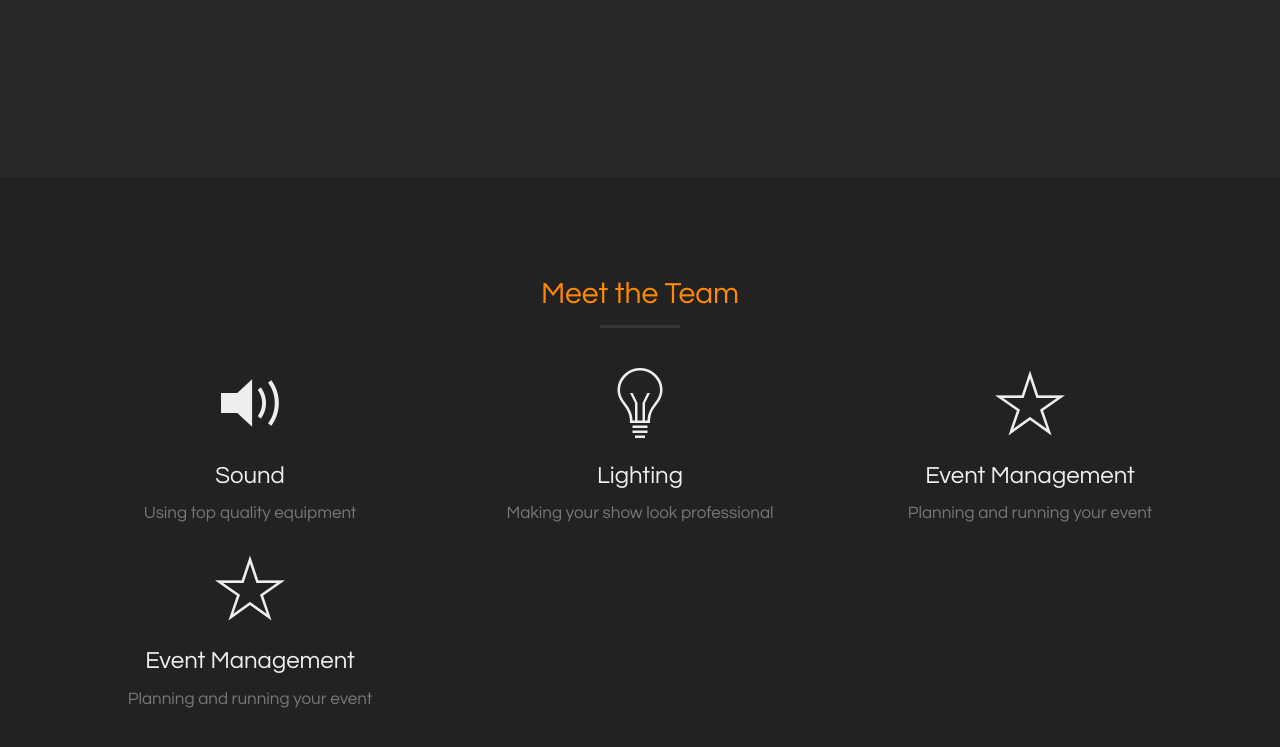
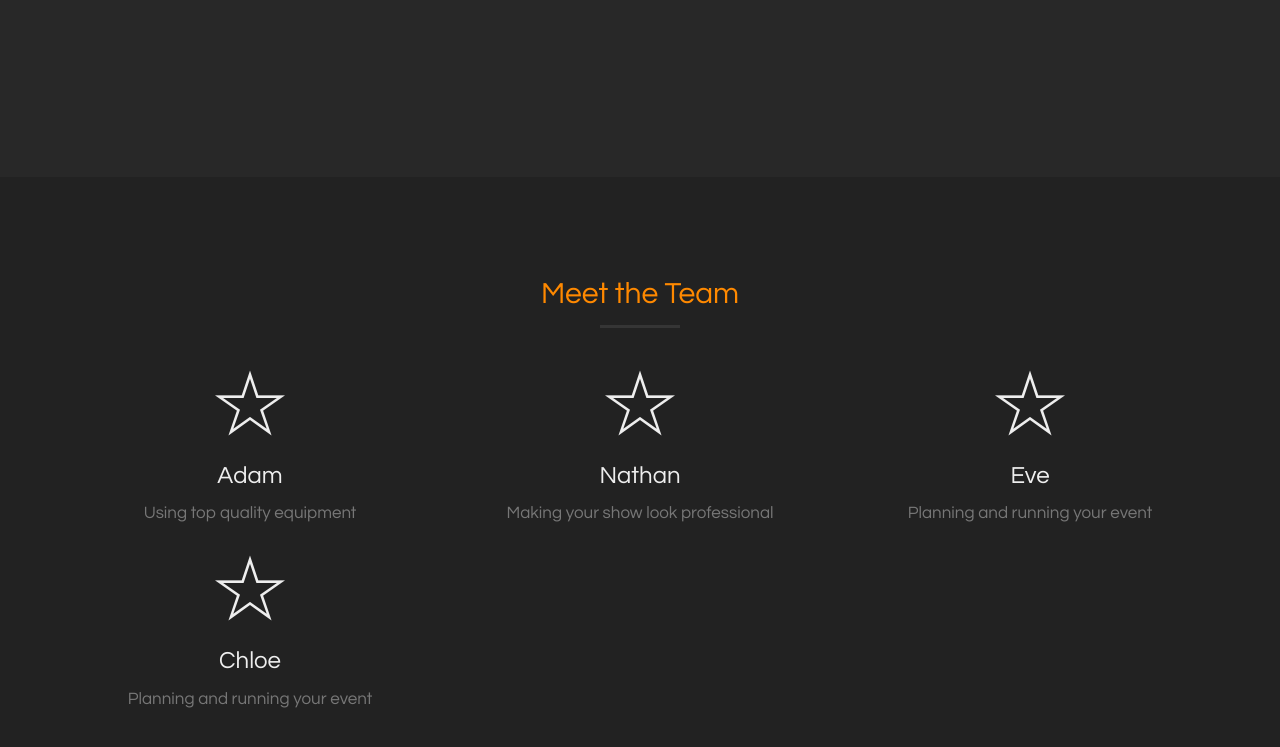
Before and after one commit to IWantEvents/iwantevents.github.com, a plain HTML site: page index.html in a window 1280 px wide. Shown: the part 1623-2370 px from the top of the page. Drawn offline with nearby package versions, Linux system fonts and the light colour scheme.

Commit message:
meet the team 2

```diff
--- a/index.html
+++ b/index.html
@@ -204,29 +204,29 @@
             <div class="row">
                 <div class="col-lg-4 col-md-4 text-center">
                     <div class="feature">
-                        <i class="icon-lg ion-volume-medium wow fadeIn" data-wow-delay=".3s"></i>
-                        <h3>Sound</h3>
+                        <i class="icon-lg ion-ios-star-outline wow fadeIn" data-wow-delay=".3s"></i>
+                        <h3>Adam</h3>
                         <p class="text-muted">Using top quality equipment</p>
                     </div>
                 </div>
                 <div class="col-lg-4 col-md-4 text-center">
                     <div class="feature">
-                        <i class="icon-lg ion-ios-lightbulb-outline wow fadeInUp" data-wow-delay=".2s"></i>
-                        <h3>Lighting</h3>
+                        <i class="icon-lg ion-ios-star-outline wow fadeInUp" data-wow-delay=".2s"></i>
+                        <h3>Nathan</h3>
                         <p class="text-muted">Making your show look professional</p>
                     </div>
                 </div>
                 <div class="col-lg-4 col-md-4 text-center">
                     <div class="feature">
                         <i class="icon-lg ion-ios-star-outline wow fadeIn" data-wow-delay=".3s"></i>
-                        <h3>Event Management</h3>
+                        <h3>Eve</h3>
                         <p class="text-muted">Planning and running your event</p>
                     </div>
                 </div>
                 <div class="col-lg-4 col-md-4 text-center">
                     <div class="feature">
                         <i class="icon-lg ion-ios-star-outline wow fadeIn" data-wow-delay=".3s"></i>
-                        <h3>Event Management</h3>
+                        <h3>Chloe</h3>
                         <p class="text-muted">Planning and running your event</p>
                     </div>
                 </div>
```
